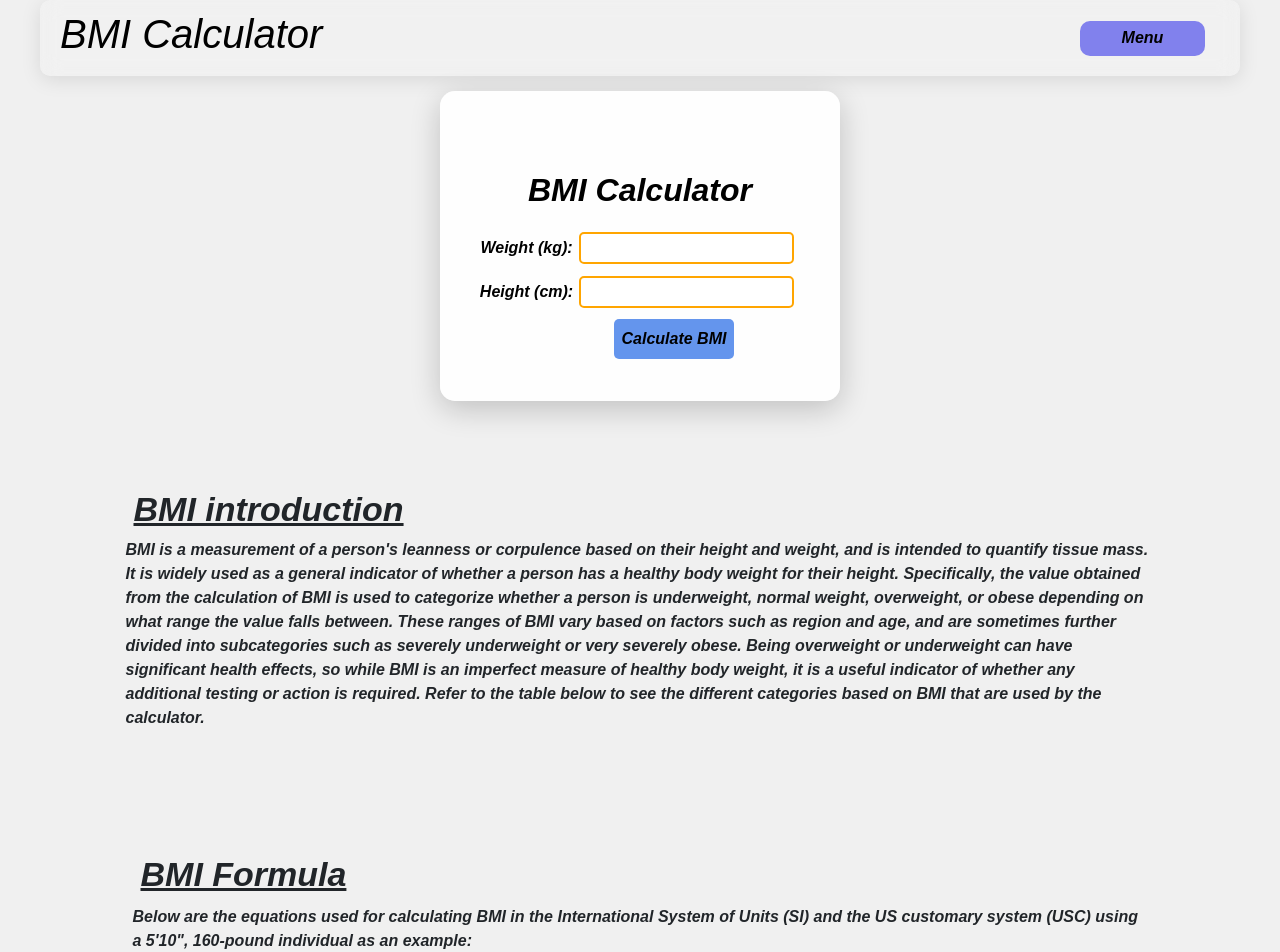
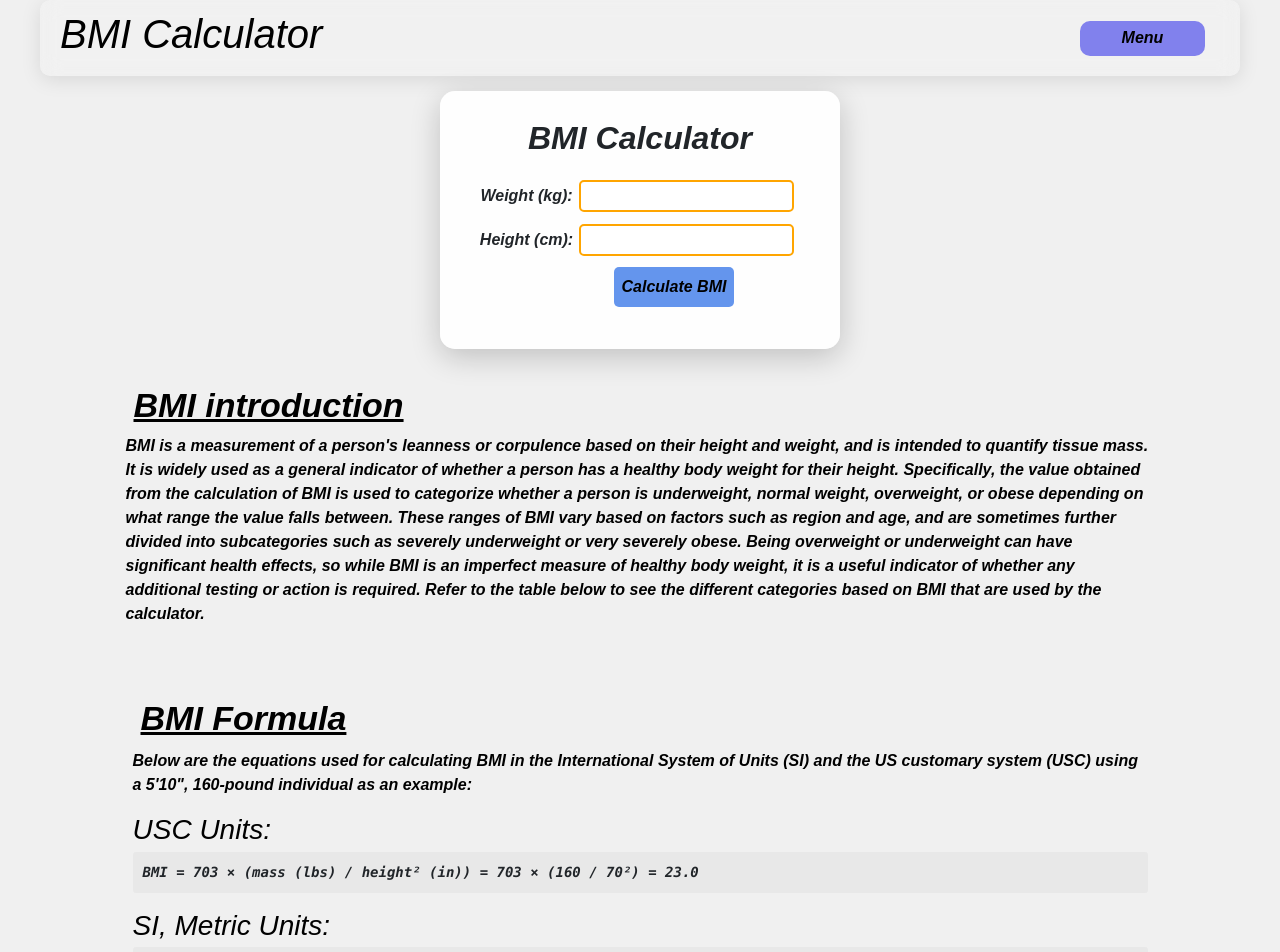
Before and after one commit to AdityaUpadhyay2610/text-app, a React (Vite) app: page /bmi in a window 1280 px wide. Shown: the top 952 px of the page. Built offline with nearby package versions, Linux system fonts and the light colour scheme; the HTML template or start-up script is replaced by a standard one.

Commit message:
changes in Bmi css & jsx

```diff
--- a/src/Components/Bmi.css
+++ b/src/Components/Bmi.css
@@ -2,7 +2,6 @@
     display: flex;
     justify-content: center;
     margin: 8px;
-    margin-top: 60px;
     align-items: center;
     font-family: Arial, Helvetica, sans-serif;
     font-style: italic;
--- a/src/Components/Bmi.jsx
+++ b/src/Components/Bmi.jsx
@@ -38,10 +38,10 @@ const Bmi = (props) => {
     <>
       <div className='calc'>
         <div className="border-content">
-          <h2 style={{ color: props.mode === 'dark' ? 'white' : 'black' }}>BMI Calculator</h2>
+          <h2>BMI Calculator</h2>
           <form onSubmit={calculateBmi}>
             <div className='weight'>
-              <label style={{ color: props.mode === 'dark' ? 'white' : 'black' }}>
+              <label>
                 Weight (kg):
                 <input
                   className='weight-input'
@@ -53,7 +53,7 @@ const Bmi = (props) => {
               </label>
             </div>
             <div className='height'>
-              <label style={{ color: props.mode === 'dark' ? 'white' : 'black' }}>
+              <label>
                 Height (cm):
                 <input
                   className='height-input'
@@ -69,8 +69,8 @@ const Bmi = (props) => {
 
           {bmi && (
             <div className='result'>
-              <h3 style={{ color: props.mode === 'dark' ? 'white' : 'black' }}>Your BMI: {bmi}</h3>
-              <h4 style={{ color: props.mode === 'dark' ? 'white' : 'black' }}>Category: {category}</h4>
+              <h3>Your BMI: {bmi}</h3>
+              <h4>Category: {category}</h4>
               <button onClick={clearResults} className='btn2' style={{ marginTop: '10px', color: props.mode === 'dark' ? 'white' : 'black' }}>
                 Clear Results
               </button>
@@ -79,22 +79,22 @@ const Bmi = (props) => {
         </div>
 
         <div className="intro">
-          <h2 className='intro-head'> BMI introduction</h2>
-          <p> BMI is a measurement of a person's leanness or corpulence based on their height and weight, and is intended to quantify tissue mass. It is widely used as a general indicator of whether a person has a healthy body weight for their height. Specifically, the value obtained from the calculation of BMI is used to categorize whether a person is underweight, normal weight, overweight, or obese depending on what range the value falls between. These ranges of BMI vary based on factors such as region and age, and are sometimes further divided into subcategories such as severely underweight or very severely obese. Being overweight or underweight can have significant health effects, so while BMI is an imperfect measure of healthy body weight, it is a useful indicator of whether any additional testing or action is required. Refer to the table below to see the different categories based on BMI that are used by the calculator.</p>
+          <h2 className='intro-head' style={{ color: props.mode === 'dark' ? 'white' : 'black' }}> BMI introduction</h2>
+          <p style={{ color: props.mode === 'dark' ? 'white' : 'black' }}> BMI is a measurement of a person's leanness or corpulence based on their height and weight, and is intended to quantify tissue mass. It is widely used as a general indicator of whether a person has a healthy body weight for their height. Specifically, the value obtained from the calculation of BMI is used to categorize whether a person is underweight, normal weight, overweight, or obese depending on what range the value falls between. These ranges of BMI vary based on factors such as region and age, and are sometimes further divided into subcategories such as severely underweight or very severely obese. Being overweight or underweight can have significant health effects, so while BMI is an imperfect measure of healthy body weight, it is a useful indicator of whether any additional testing or action is required. Refer to the table below to see the different categories based on BMI that are used by the calculator.</p>
         </div>
-        <div className="formula">
-          <h2>BMI Formula</h2>
-          <p>Below are the equations used for calculating BMI in the International System of Units (SI) and the US customary system (USC) using a 5'10", 160-pound individual as an example:</p>
+        <div className="formula" >
+          <h2 style={{ color: props.mode === 'dark' ? 'white' : 'black' }}>BMI Formula</h2>
+          <p style={{ color: props.mode === 'dark' ? 'white' : 'black' }}>Below are the equations used for calculating BMI in the International System of Units (SI) and the US customary system (USC) using a 5'10", 160-pound individual as an example:</p>
 
-          <h3>USC Units:</h3>
+          <h3 style={{ color: props.mode === 'dark' ? 'white' : 'black' }}>USC Units:</h3>
           <pre>
             BMI = 703 × (mass (lbs) / height² (in))
             = 703 × (160 / 70²)
             = 23.0
-          </pre>
+          </pre >
 
-            <h3>SI, Metric Units:</h3>
-            <pre>
+            <h3 style={{ color: props.mode === 'dark' ? 'white' : 'black' }}>SI, Metric Units:</h3>
+            <pre >
               BMI = mass (kg) / height² (m)
                 = 72.57 / (1.778²)
                 = 23.0
```
